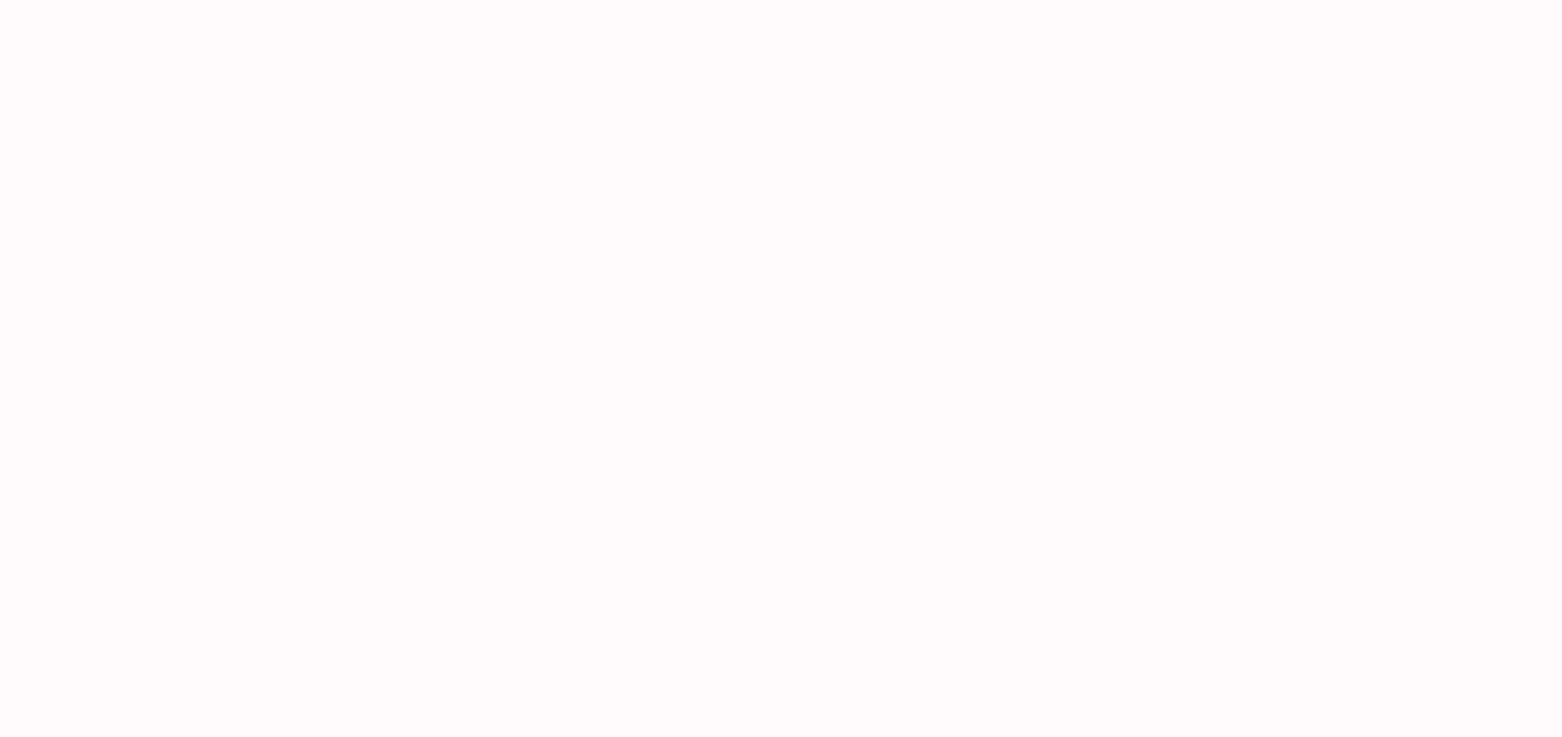
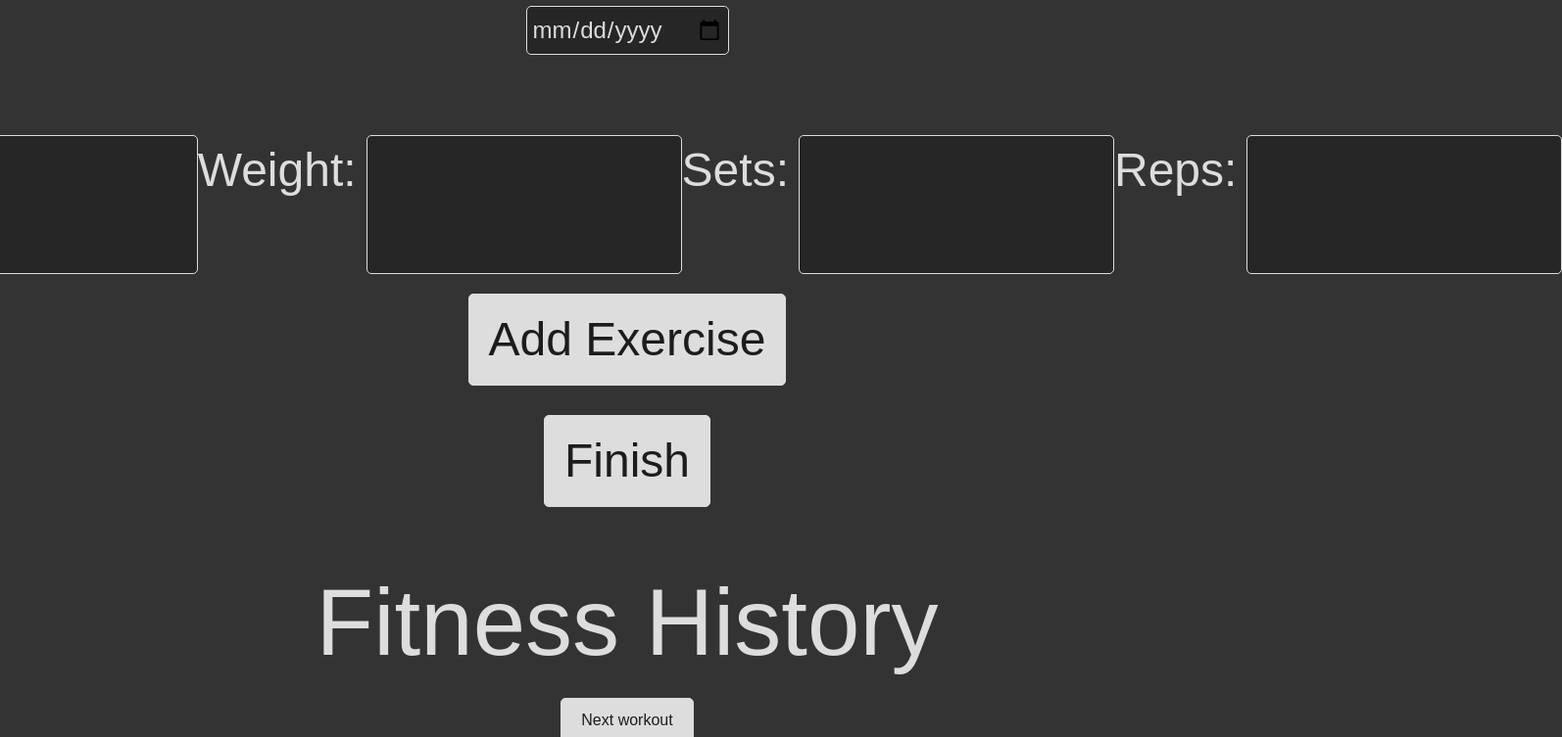
Before and after one commit to Arspeke8/project-3-moon-client, a React (Create React App) app: page / in a window 1280 px wide. Shown: the part 1000-1753 px from the top of the page at 98% size, 1594 px wide, since content can reach past the window. Before the commit the page ends 984 px from the top, so only its background shows below. Built offline with nearby package versions, Linux system fonts and the light colour scheme.

Commit message:
added to app.js

```diff
--- a/package.json
+++ b/package.json
@@ -5,7 +5,7 @@
   "dependencies": {
     "@emotion/react": "^11.10.5",
     "@emotion/styled": "^11.10.5",
-    "@mui/material": "^5.11.6",
+    "@mui/material": "^5.11.7",
     "@testing-library/jest-dom": "^5.16.5",
     "@testing-library/react": "^11.1.0",
     "@testing-library/user-event": "^13.5.0",
--- a/src/App.js
+++ b/src/App.js
@@ -10,6 +10,9 @@
 import { Login } from "./pages/Login";
 import { Signup } from "./pages/Signup";
 import { Navbar } from "./Components/Navbar";
+import FitnessHistory from "./Components/FitnessHistory";
+import WorkoutForm from "./Components/WorkoutForm";
+
 const Router = BrowserRouter;
 
 
@@ -30,6 +33,8 @@
           <Route path="/signup" element={<Signup />} />
         </Routes>
         <Footer />
+        <WorkoutForm/>
+        <FitnessHistory/>
       </Router>
     </div>
   );
```
Also changed, not shown: 1 other file (tests, documents, lock files or other folders).
